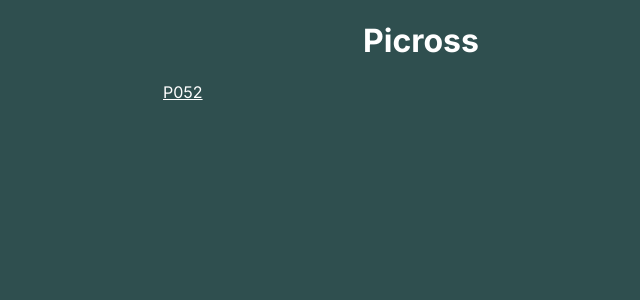
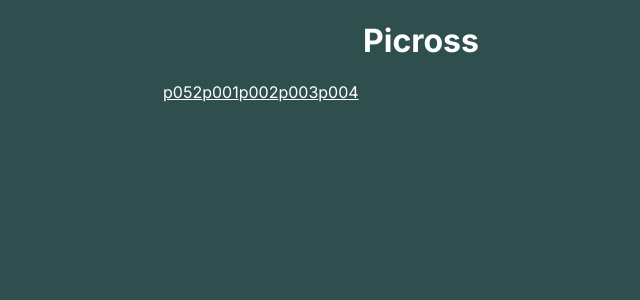
Before and after one commit to petervdn/picross, a Next.js app: page / in a window 1280 px wide. Shown: the top 300 px of the page, without its empty margins (77-717 px from the left). Built offline with nearby package versions, Linux system fonts and the light colour scheme.

Commit message:
Add more games

```diff
--- a/src/data/gameDefinitions.ts
+++ b/src/data/gameDefinitions.ts
@@ -2,7 +2,7 @@ import { GameDefinition } from '@/types/misc.types';
 
 export const gameDefinitions: Array<GameDefinition> = [
   {
-    id: 'P052',
+    id: 'p052',
     numberOfColumns: 10,
     numberOfRows: 10,
     rules: {
@@ -32,4 +32,51 @@ export const gameDefinitions: Array<GameDefinition> = [
       ],
     },
   },
+  {
+    id: 'p001',
+    numberOfColumns: 5,
+    numberOfRows: 5,
+    rules: {
+      rows: [[3], [1], [1, 1], [1, 1, 1], [1, 1]],
+      columns: [[1], [1, 1, 1], [2, 1], [1, 1, 1], [1]],
+    },
+  },
+  {
+    id: 'p002',
+    numberOfColumns: 5,
+    numberOfRows: 5,
+    rules: {
+      rows: [[3], [3], [3], [4], [5]],
+      columns: [[3], [3], [3], [4], [3, 1]],
+    },
+  },
+  {
+    id: 'p003',
+    numberOfColumns: 5,
+    numberOfRows: 5,
+    rules: {
+      rows: [[1, 2], [3], [3], [3], [4]],
+      columns: [[1, 1], [4], [5], [2, 2], [1]],
+    },
+  },
+  {
+    id: 'p004',
+    numberOfColumns: 10,
+    numberOfRows: 10,
+    rules: {
+      rows: [
+        [10],
+        [4, 3],
+        [3, 3, 2],
+        [2, 3, 2],
+        [1, 7],
+        [1, 1, 2],
+        [5],
+        [1, 1, 4],
+        [1, 1, 1, 2],
+        [3, 1],
+      ],
+      columns: [[3], [5], [4, 2], [2, 2, 1], [1, 3, 3], [1, 5, 1], [1, 3, 3], [2, 1, 2], [9], [10]],
+    },
+  },
 ];
```
